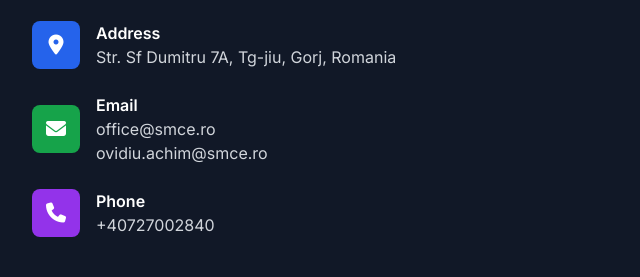
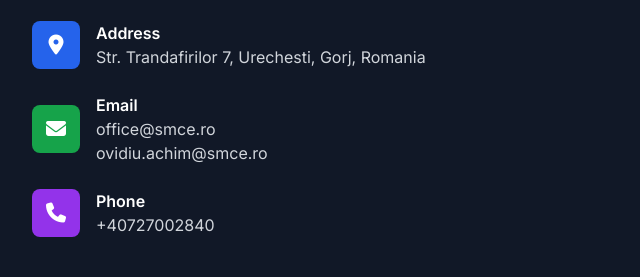
Before and after one commit to BogdanAchim/smce, a website: page smce/index.html in a window 1280 px wide. Shown: the part 11552-11829 px from the top of the page, 0-640 px from the left. Drawn offline with nearby package versions, Linux system fonts and the light colour scheme.

Commit message:
Change address

```diff
--- a/smce/index.html
+++ b/smce/index.html
@@ -1184,7 +1184,7 @@
                 </div>
                 <div>
                   <h4 class="font-semibold">Address</h4>
-                  <p class="text-gray-300">Str. Sf Dumitru 7A, Tg-jiu, Gorj, Romania</p>
+                  <p class="text-gray-300">Str. Trandafirilor 7, Urechesti, Gorj, Romania</p>
                 </div>
               </div>
 
```
